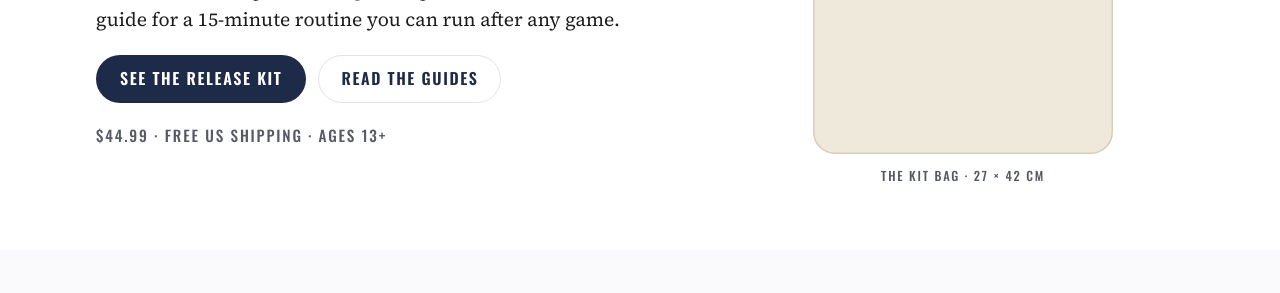
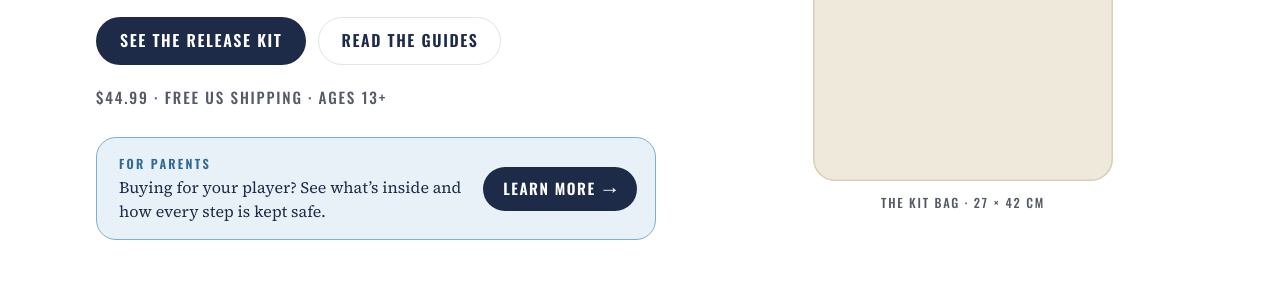
Before and after one commit to henrygeiser123-lgtm/athletes-library, a plain HTML site: page index.html in a window 1280 px wide. Shown: the part 507-800 px from the top of the page. Drawn offline with nearby package versions, Linux system fonts and the light colour scheme.

Commit message:
Home: add prominent For Parents 'Learn more' card in the hero
Co-Authored-By: Claude Opus 5.5 <noreply@anthropic.com>
Claude-Session: https://claude.ai/code/session_01FK5KnMyxkugqg81e3gfJ88

```diff
--- a/index.html
+++ b/index.html
@@ -218,6 +218,13 @@ p { margin: 0; text-wrap: pretty; }
 .video-note-icon { color: var(--brand-fill); flex: none; margin-top: 2px; }
 .video-note b { color: var(--heading); }
 .area-move .vid { margin-top: 8px; font-family: var(--font-display); font-size: 0.74rem; letter-spacing: 0.12em; text-transform: uppercase; color: var(--accent); }
+.parents-cta { display: flex; align-items: center; justify-content: space-between; gap: 16px 20px; flex-wrap: wrap; margin-top: 8px; padding: 16px 18px 16px 22px; border-radius: 20px; background: #E8F1F8; border: 1.5px solid var(--carolina); text-decoration: none; color: var(--heading); transition: transform 0.2s ease, box-shadow 0.2s ease; max-width: 560px; }
+.parents-cta:hover { color: var(--heading); transform: translateY(-2px); box-shadow: 0 12px 28px -14px rgba(30, 43, 72, 0.35); }
+.pc-copy { display: flex; flex-direction: column; gap: 2px; min-width: 0; flex: 1 1 240px; }
+.pc-label { font-family: var(--font-display); font-size: 0.78rem; font-weight: 600; letter-spacing: 0.18em; text-transform: uppercase; color: var(--accent); }
+.pc-text { font-size: 1rem; line-height: 1.45; }
+.pc-go { display: inline-flex; align-items: center; gap: 8px; min-height: 44px; padding: 0 20px; border-radius: 999px; background: var(--brand-fill); color: var(--on-fill); font-family: var(--font-display); font-weight: 600; font-size: 0.95rem; letter-spacing: 0.1em; text-transform: uppercase; white-space: nowrap; }
+.parents-cta:hover .pc-go { background: var(--carolina); color: #1E2B48; }
 .fieldguide { display: grid; grid-template-columns: minmax(0, 1fr) auto; gap: 16px 28px; align-items: center; margin-top: 36px; background: var(--brand-fill); color: var(--on-fill); border-radius: 6px; padding: 22px 24px; }
 .fieldguide h3 { color: var(--on-fill); }
 .fieldguide p { color: var(--on-fill); opacity: 0.88; margin-top: 6px; }
@@ -546,6 +553,10 @@ details p { padding-bottom: 16px; max-width: 42em; }
           <a class="btn btn-ghost" href="#guides">Read the guides</a>
         </div>
         <div class="price-line">$44.99 · Free US shipping · Ages 13+</div>
+        <a class="parents-cta" href="#parents">
+          <span class="pc-copy"><span class="pc-label">For parents</span><span class="pc-text">Buying for your player? See what’s inside and how every step is kept safe.</span></span>
+          <span class="pc-go">Learn more <span aria-hidden="true">→</span></span>
+        </a>
       </div>
       <figure class="bag-figure">
         <svg class="bag-cords" viewBox="0 0 120 50" aria-hidden="true"><path d="M52,50 C40,20 30,4 46,4 C60,4 58,26 56,50 M68,50 C80,20 90,4 74,4 C60,4 62,26 64,50" fill="none" stroke="var(--cord)" stroke-width="4" stroke-linecap="round"/></svg>
```
